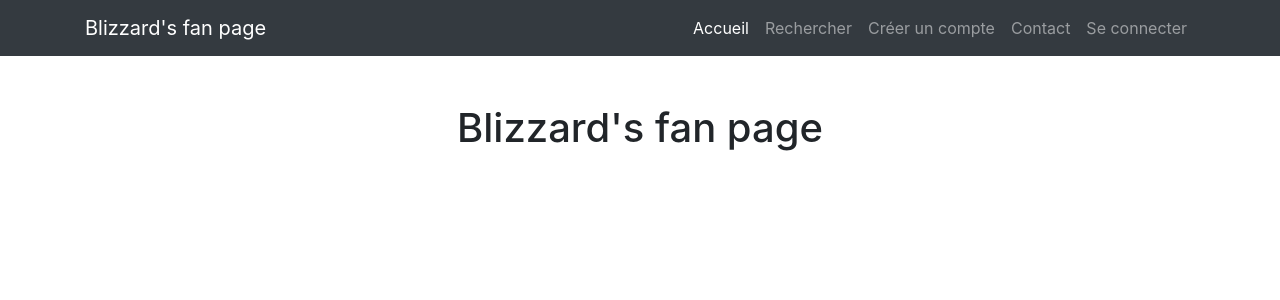
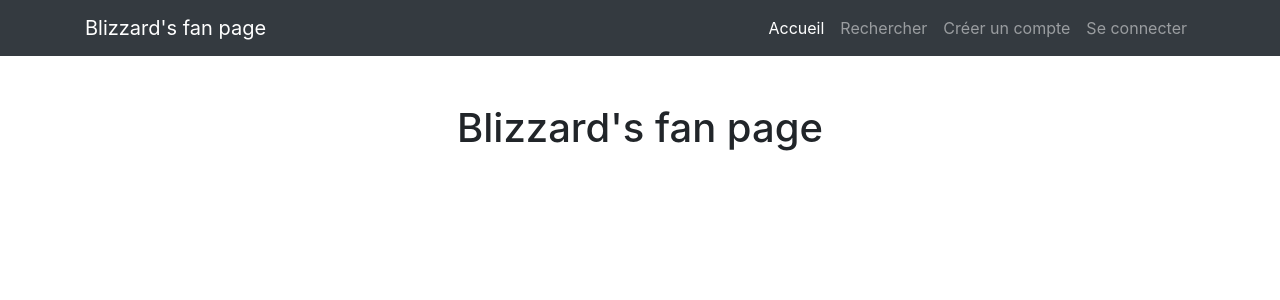
Before and after one commit to Thoboc62/LPASRPHP, a PHP site: page /index.php in a window 1280 px wide. Shown: the top 300 px of the page. Run offline with PHP 8.4, Linux system fonts and the light colour scheme; data that the repository does not hold is empty; some libraries are stand-ins or nearby versions.

Commit message:
Suppression choix "Contact" (inutile)

```diff
--- a/includes/menu.inc.php
+++ b/includes/menu.inc.php
@@ -25,10 +25,6 @@
                 </li>
         <?php } ?>
 
-        <li class="nav-item <?php if($nom_page == "contact") { echo 'active';}?>">
-          <a class="nav-link" href="#">Contact</a>
-        </li>
-
         <?php
             if($is_connect) { ?>
                 <li class="nav-item">
```
